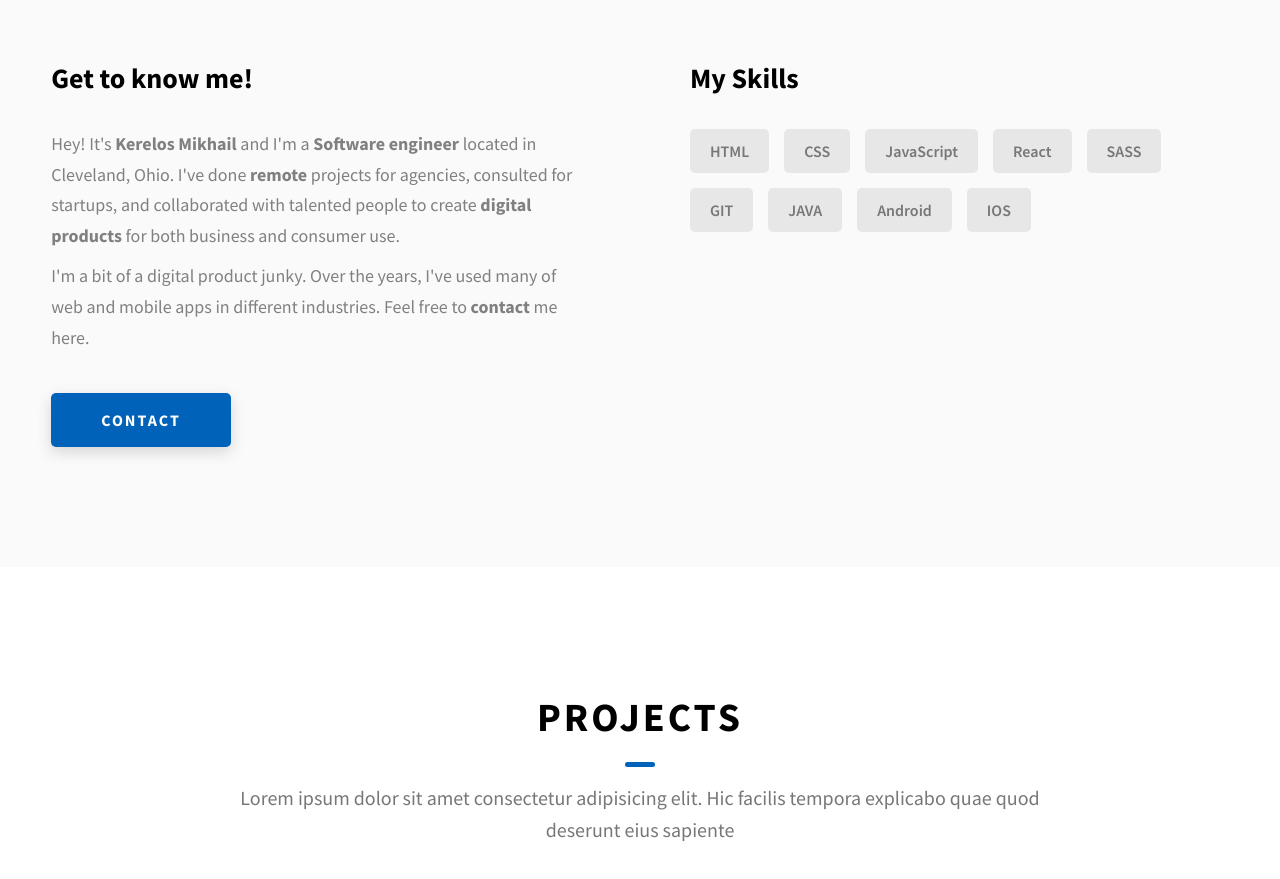
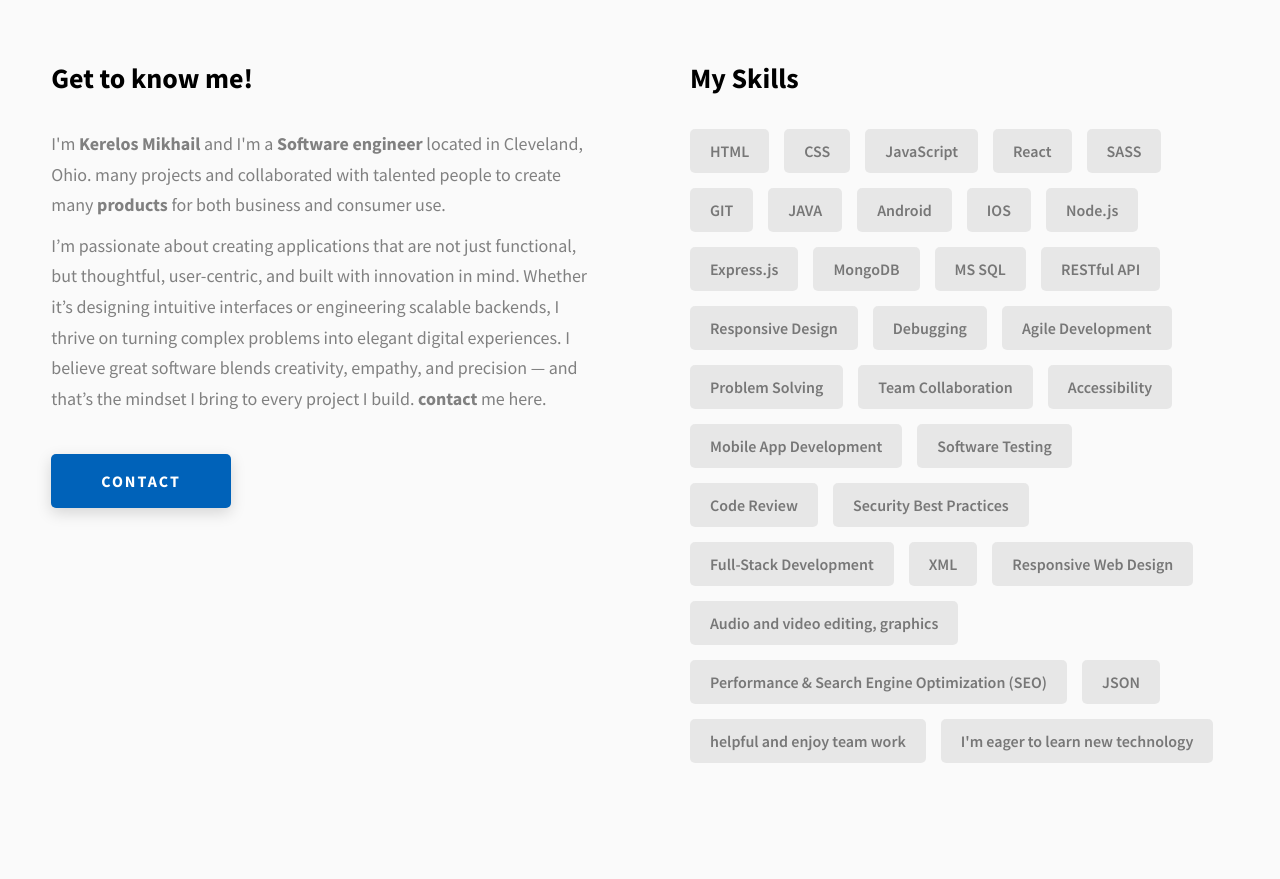
Before and after one commit to KerelosMikhail/Kerelos.github.io, a website: page index.html in a window 1280 px wide. Shown: the part 1240-2119 px from the top of the page. Drawn offline with Linux system fonts and the light colour scheme.

Commit message:
Adding more

```diff
--- a/index.html
+++ b/index.html
@@ -181,20 +181,22 @@
             <h3 class="about__content-title">Get to know me!</h3>
             <div class="about__content-details">
               <p class="about__content-details-para">
-                Hey! It's
+                I'm
                 <strong>Kerelos Mikhail</strong>
                 and I'm a <strong> Software engineer </strong> located in
-                Cleveland, Ohio. I've done
-                <strong> remote </strong>
-                projects for agencies, consulted for startups, and collaborated
-                with talented people to create
-                <strong>digital products </strong>
+                Cleveland, Ohio. many projects and collaborated with talented
+                people to create many
+                <strong> products </strong>
                 for both business and consumer use.
               </p>
               <p class="about__content-details-para">
-                I'm a bit of a digital product junky. Over the years, I've used
-                many of web and mobile apps in different industries. Feel free
-                to
+                I’m passionate about creating applications that are not just
+                functional, but thoughtful, user-centric, and built with
+                innovation in mind. Whether it’s designing intuitive interfaces
+                or engineering scalable backends, I thrive on turning complex
+                problems into elegant digital experiences. I believe great
+                software blends creativity, empathy, and precision — and that’s
+                the mindset I bring to every project I build.
                 <strong>contact</strong> me here.
               </p>
             </div>
@@ -214,6 +216,31 @@
               <div class="skills__skill">JAVA</div>
               <div class="skills__skill">Android</div>
               <div class="skills__skill">IOS</div>
+              <div class="skills__skill">Node.js</div>
+              <div class="skills__skill">Express.js</div>
+              <div class="skills__skill">MongoDB</div>
+              <div class="skills__skill">MS SQL</div>
+              <div class="skills__skill">RESTful API</div>
+              <div class="skills__skill">Responsive Design</div>
+              <div class="skills__skill">Debugging</div>
+              <div class="skills__skill">Agile Development</div>
+              <div class="skills__skill">Problem Solving</div>
+              <div class="skills__skill">Team Collaboration</div>
+              <div class="skills__skill">Accessibility</div>
+              <div class="skills__skill">Mobile App Development</div>
+              <div class="skills__skill">Software Testing</div>
+              <div class="skills__skill">Code Review</div>
+              <div class="skills__skill">Security Best Practices</div>
+              <div class="skills__skill">Full-Stack Development</div>
+              <div class="skills__skill">XML</div>
+              <div class="skills__skill">Responsive Web Design</div>
+              <div class="skills__skill">Audio and video editing, graphics</div>
+              <div class="skills__skill">
+                Performance & Search Engine Optimization (SEO)
+              </div>
+              <div class="skills__skill">JSON</div>
+              <div class="skills__skill">helpful and enjoy team work</div>
+              <div class="skills__skill">I'm eager to learn new technology</div>
             </div>
           </div>
         </div>
```
